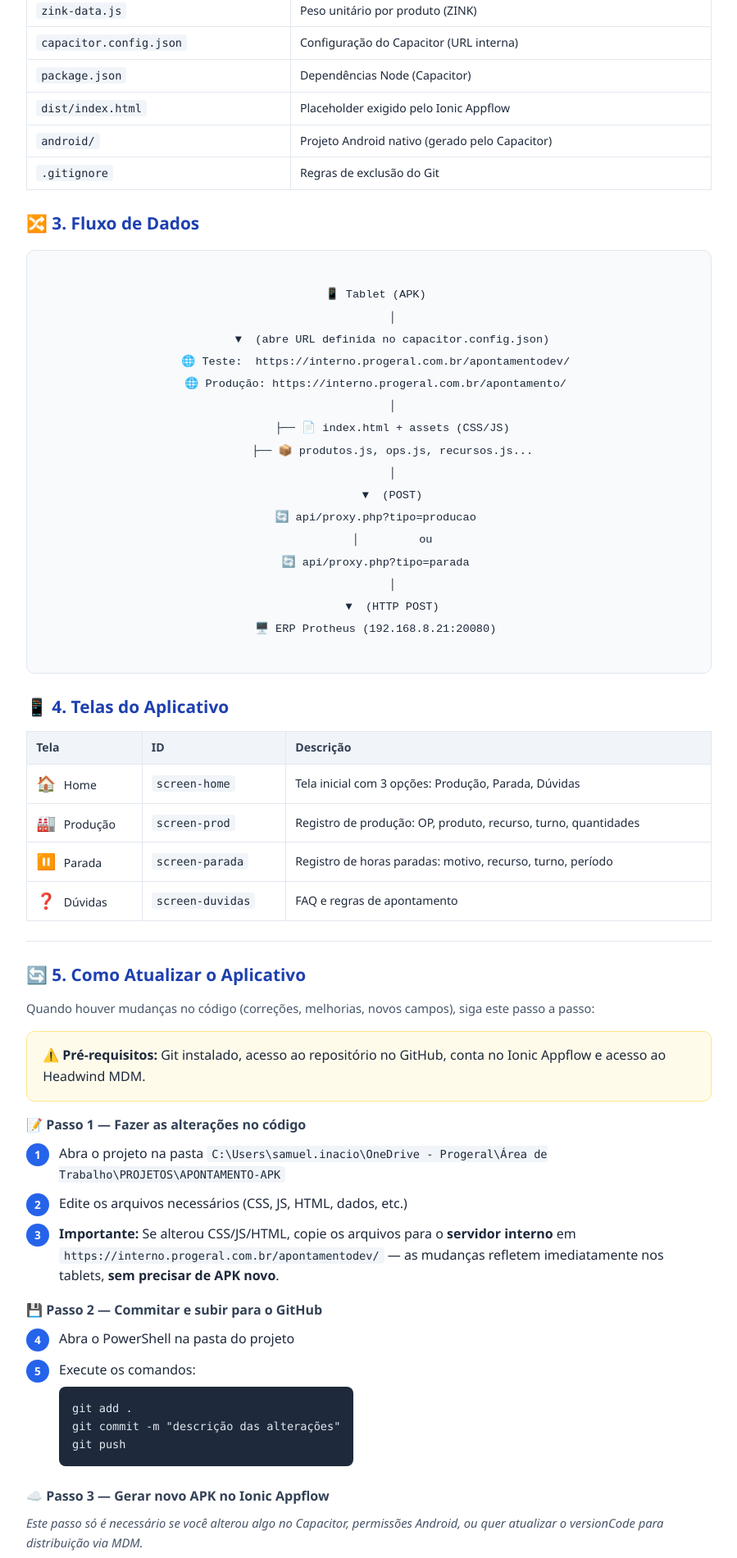
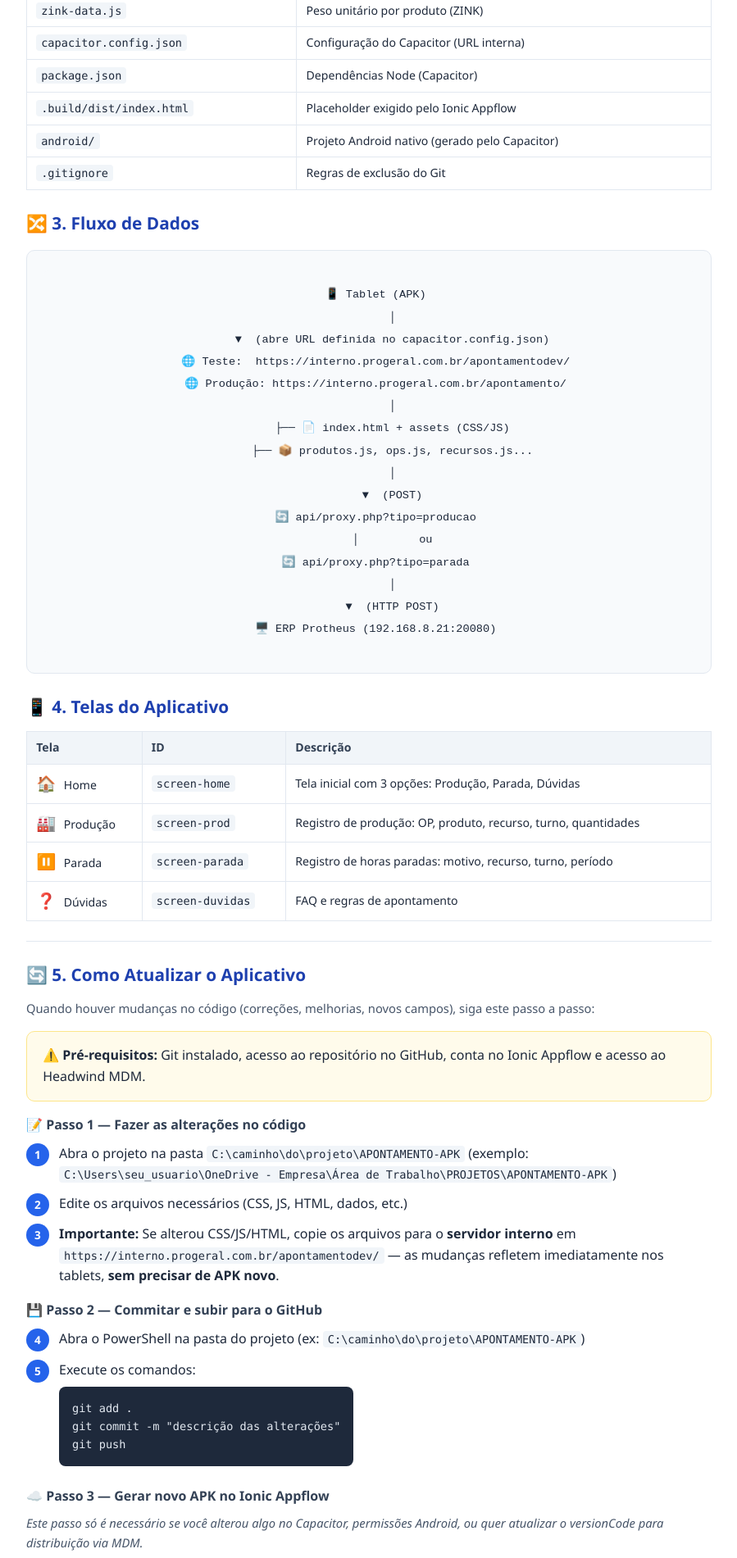
Before and after one commit to samuelsantos-creator/Sistema-Apk, a website: page INSTRUCAO_TRABALHO.html in a window 1280 px wide. Shown: the part 1198-3099 px from the top of the page at 82% size, without its empty margins (190-1089 px from the left). Drawn offline with Linux system fonts and the light colour scheme.

Commit message:
docs: caminho generico, .build/ nas docs

```diff
--- a/INSTRUCAO_TRABALHO.html
+++ b/INSTRUCAO_TRABALHO.html
@@ -150,7 +150,7 @@
   <tr><td><code>zink-data.js</code></td><td>Peso unitário por produto (ZINK)</td></tr>
   <tr><td><code>capacitor.config.json</code></td><td>Configuração do Capacitor (URL interna)</td></tr>
   <tr><td><code>package.json</code></td><td>Dependências Node (Capacitor)</td></tr>
-  <tr><td><code>dist/index.html</code></td><td>Placeholder exigido pelo Ionic Appflow</td></tr>
+  <tr><td><code>.build/dist/index.html</code></td><td>Placeholder exigido pelo Ionic Appflow</td></tr>
   <tr><td><code>android/</code></td><td>Projeto Android nativo (gerado pelo Capacitor)</td></tr>
   <tr><td><code>.gitignore</code></td><td>Regras de exclusão do Git</td></tr>
 </table>
@@ -207,7 +207,7 @@
 
 <div class="step">
   <div class="step-num">1</div>
-  <div>Abra o projeto na pasta <code>C:\Users\samuel.inacio\OneDrive - Progeral\Área de Trabalho\PROJETOS\APONTAMENTO-APK</code></div>
+  <div>Abra o projeto na pasta <code>C:\caminho\do\projeto\APONTAMENTO-APK</code> (exemplo: <code>C:\Users\seu_usuario\OneDrive - Empresa\Área de Trabalho\PROJETOS\APONTAMENTO-APK</code>)</div>
 </div>
 <div class="step">
   <div class="step-num">2</div>
@@ -222,7 +222,7 @@
 
 <div class="step">
   <div class="step-num">4</div>
-  <div>Abra o PowerShell na pasta do projeto</div>
+  <div>Abra o PowerShell na pasta do projeto (ex: <code>C:\caminho\do\projeto\APONTAMENTO-APK</code>)</div>
 </div>
 <div class="step">
   <div class="step-num">5</div>
@@ -394,7 +394,7 @@ versionName "1.4.5"  ← versão semântica do app</code></pre>
 <h3>O que fazer se o build falhar?</h3>
 <p>Verifique se:</p>
 <ul>
-  <li>O arquivo <code>dist/index.html</code> existe no repositório</li>
+  <li>O arquivo <code>.build/dist/index.html</code> existe no repositório</li>
   <li>Todos os arquivos foram commitados (<code>git status</code> limpo)</li>
   <li>A branch correta está selecionada no Appflow</li>
 </ul>
```
Also changed, not shown: DECISIONS.md (+1 -1 lines), INDEX.md (+1 -1 lines), CHANGELOG.md.
